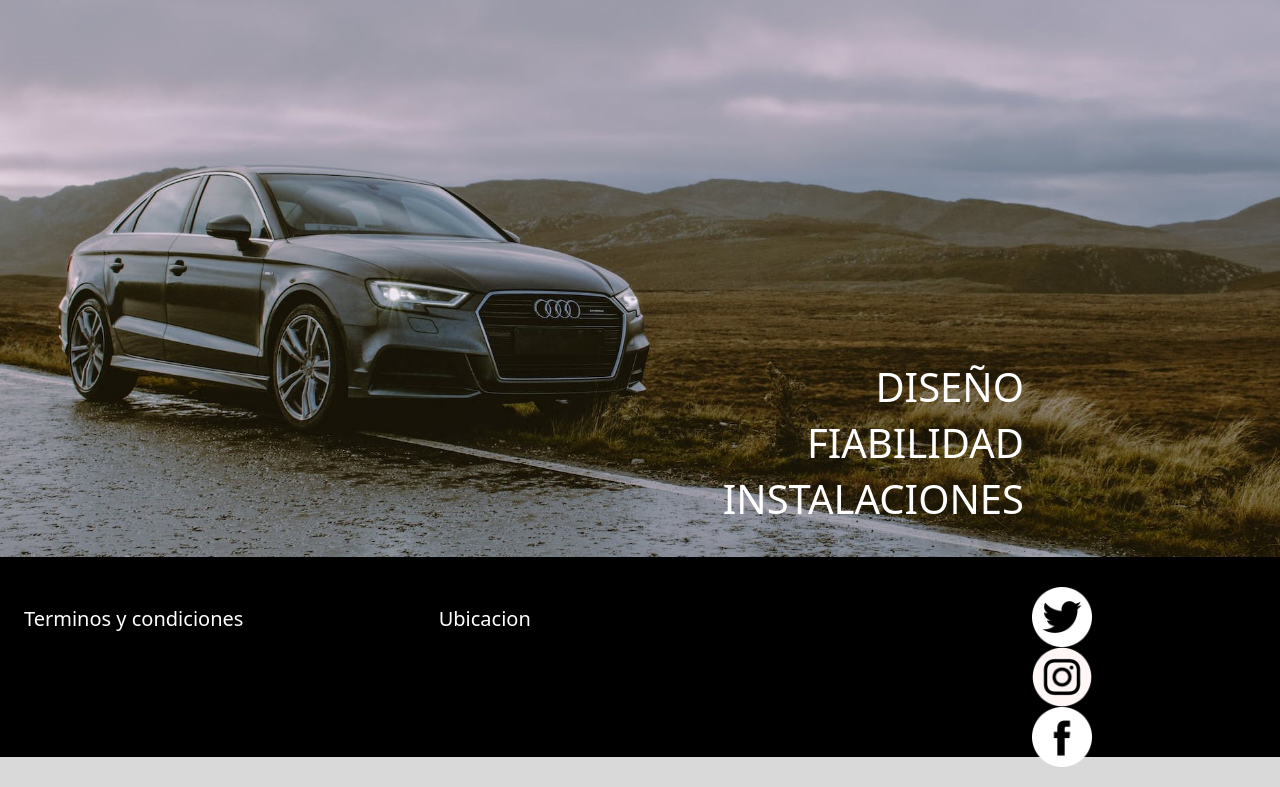
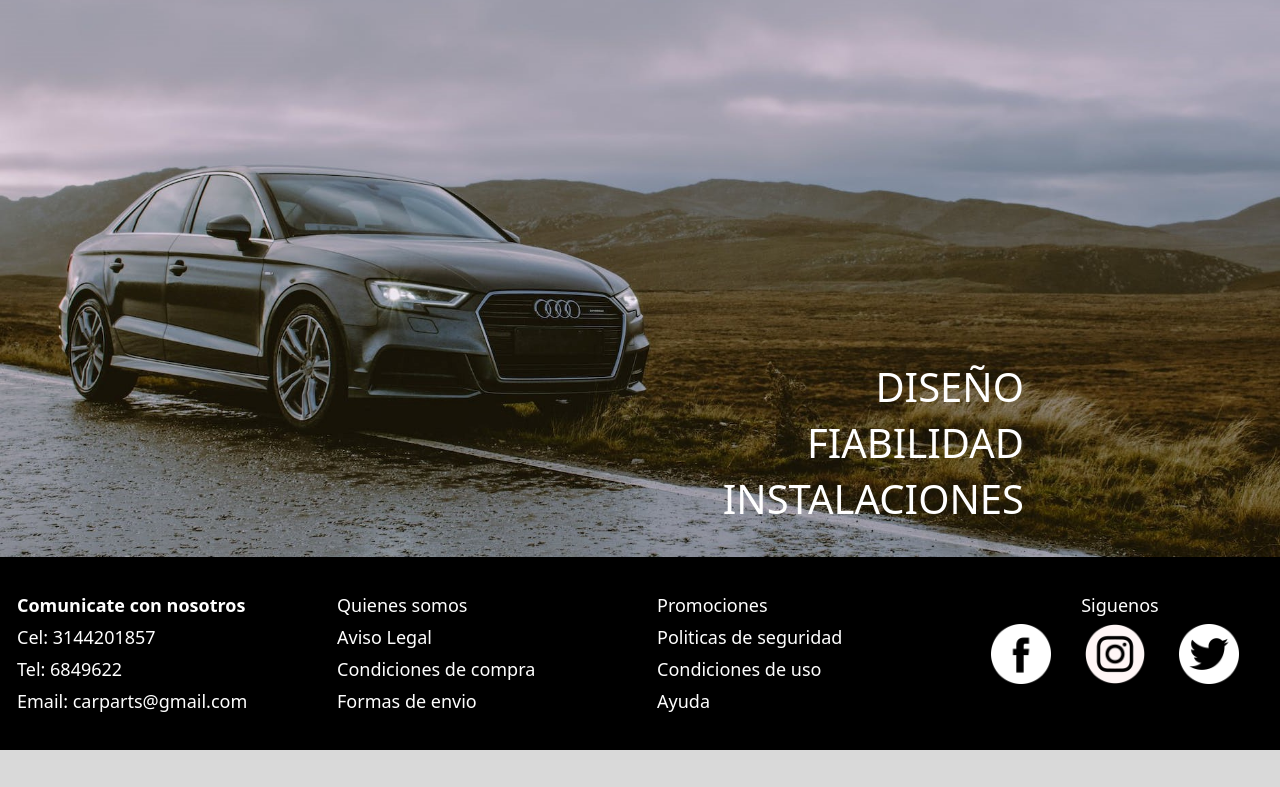
Before and after one commit to Diego-Arciniegas/Proyecto-Integrador-I-PI1-, a React app in the folder fronent/: page / in a window 1280 px wide. Shown: the part 693-1480 px from the top of the page. After the commit the page ends 1443 px from the top, so only its background shows below. Built offline with nearby package versions, Linux system fonts and the light colour scheme; no server answers.

Commit message:
Home footer component

```diff
--- a/fronent/src/components/home/Home.css
+++ b/fronent/src/components/home/Home.css
@@ -103,29 +103,3 @@ border-width: 0px;
     font-size: 25px;
     margin: 0px;
 }
-footer{
-    width: 100%;
-    height: 200px;
-    background-color: var(--negro);
-    margin: 0px;
-}
-.footer{
-    padding: 0px;
-    margin: 0px;
-}
-.icons{
-    display: flex;
-    height: 200px;
-    justify-content: flex-end;
-    align-items: center;
-
-}
-.icons img{
-    width: 50px;
-    height: 50px;
-    margin-right: 10px;
-}
-.footer-title{
-    color: var(--blanco);
-    margin-top: 20px;
-}
--- a/fronent/src/components/home/Home.js
+++ b/fronent/src/components/home/Home.js
@@ -1,4 +1,6 @@
 import './Home.css';
+
+import TFooter from '../templates/Footer/TFooter.js';
 
 function Home(){
 
@@ -65,26 +67,7 @@ function Home(){
                 </div>
             </div>
 
-            <footer>
-                <div className="row footer">
-                    <div className="col-8">
-                        <div className="row footer">
-                            <div className="col-6 ">
-                                <h5 className="footer-title">Terminos y condiciones</h5>
-                            </div>
-                            <div className="col-6 ">
-                                <h5 className="footer-title">Ubicacion</h5>
-                            </div>
-                        </div>
-                    </div>
-
-                    <div className="col-4 icons">
-                        <img src="./img/twitter.png" alt=""/>
-                        <img src="./img/instagram.png" alt=""/>
-                        <img src="./img/facebook.png" alt=""/>
-                    </div>
-                </div>
-            </footer>
+            <TFooter></TFooter>
         </div>
     )
 }
```
